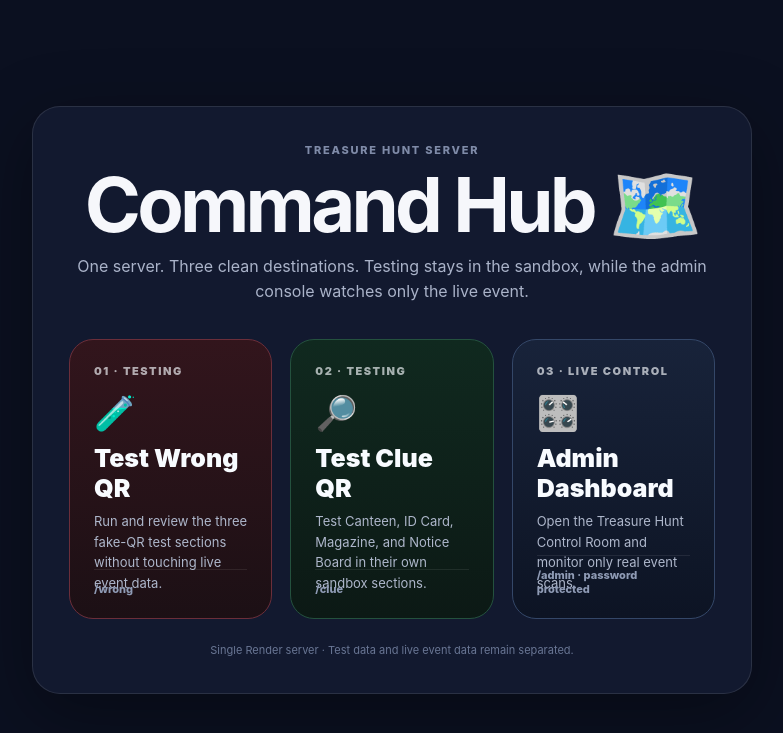
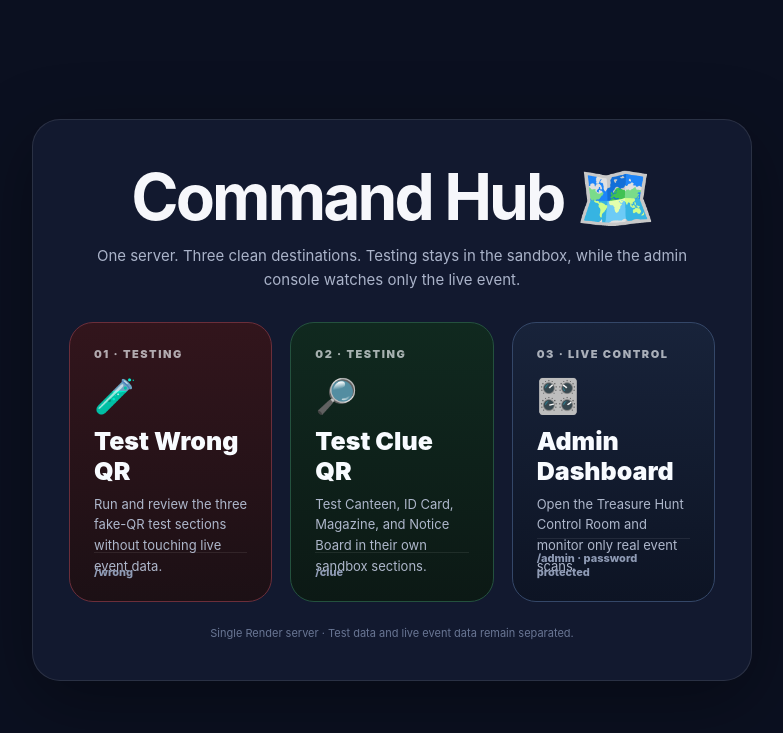
Before and after one commit to rachitskofficial-tech/treasure-hunt-server, a Flask app: page / in a window 1280 px wide. Shown: the top 733 px of the page, without its empty margins (248-1031 px from the left). Run offline with Flask 3, Linux system fonts and the light colour scheme.

Commit message:
Clean up Command Hub heading and prevent title overlap

```diff
--- a/templates/home.html
+++ b/templates/home.html
@@ -1,10 +1,9 @@
 {% extends 'base.html' %}{% block content %}
 <style>
-  .hub{max-width:1100px;margin:0 auto;text-align:center}
-  .eyebrow{font-size:11px;font-weight:800;letter-spacing:.16em;text-transform:uppercase;color:#7f8ba8}
-  .title{margin:10px 0 12px;font-size:clamp(42px,7vw,76px);line-height:.98;letter-spacing:-.05em}
-  .subtitle{margin:0 auto;max-width:720px;color:#aab3c9;font-size:16px;line-height:1.6}
-  .hub-grid{display:grid;grid-template-columns:repeat(3,minmax(0,1fr));gap:18px;margin-top:34px;text-align:left}
+  .hub{width:100%;max-width:1120px;margin:0 auto;text-align:center;padding:8px 0 4px}
+  .title{margin:0 auto;font-size:clamp(34px,6vw,64px);line-height:1.02;letter-spacing:-.045em;max-width:900px}
+  .subtitle{margin:14px auto 0;max-width:760px;color:#aab3c9;font-size:15px;line-height:1.6}
+  .hub-grid{display:grid;grid-template-columns:repeat(3,minmax(0,1fr));gap:18px;margin-top:30px;text-align:left}
   .hub-card{display:block;text-decoration:none;color:#f8fbff;border-radius:24px;padding:24px;min-height:250px;position:relative;overflow:hidden;transition:transform .18s ease,border-color .18s ease,box-shadow .18s ease}
   .hub-card:hover{transform:translateY(-4px)}
   .hub-card.test-wrong{background:linear-gradient(180deg,#32151c,#1c1015);border:1px solid #6b2e3a}
@@ -13,13 +12,12 @@
   .hub-number{font-size:11px;font-weight:900;letter-spacing:.14em;text-transform:uppercase;opacity:.65}
   .hub-icon{font-size:34px;margin-top:14px}
   .hub-title{font-size:25px;font-weight:900;margin-top:10px}
-  .hub-desc{font-size:13px;line-height:1.6;color:#aeb7cb;margin-top:8px}
+  .hub-desc{font-size:13px;line-height:1.6;color:#aeb7cb;margin-top:8px;max-width:34ch}
   .hub-route{position:absolute;bottom:22px;left:24px;right:24px;padding-top:12px;border-top:1px solid rgba(255,255,255,.08);font-size:11px;color:#8f9bb5;font-weight:800}
   .hub-footer{margin-top:24px;color:#697694;font-size:11px}
-  @media(max-width:900px){.hub-grid{grid-template-columns:1fr}}
+  @media(max-width:900px){.hub-grid{grid-template-columns:1fr}.hub-card{min-height:220px}}
 </style>
 <div class="hub">
-  <div class="eyebrow">Treasure Hunt Server</div>
   <h1 class="title">Command Hub 🗺️</h1>
   <p class="subtitle">One server. Three clean destinations. Testing stays in the sandbox, while the admin console watches only the live event.</p>
 
```
